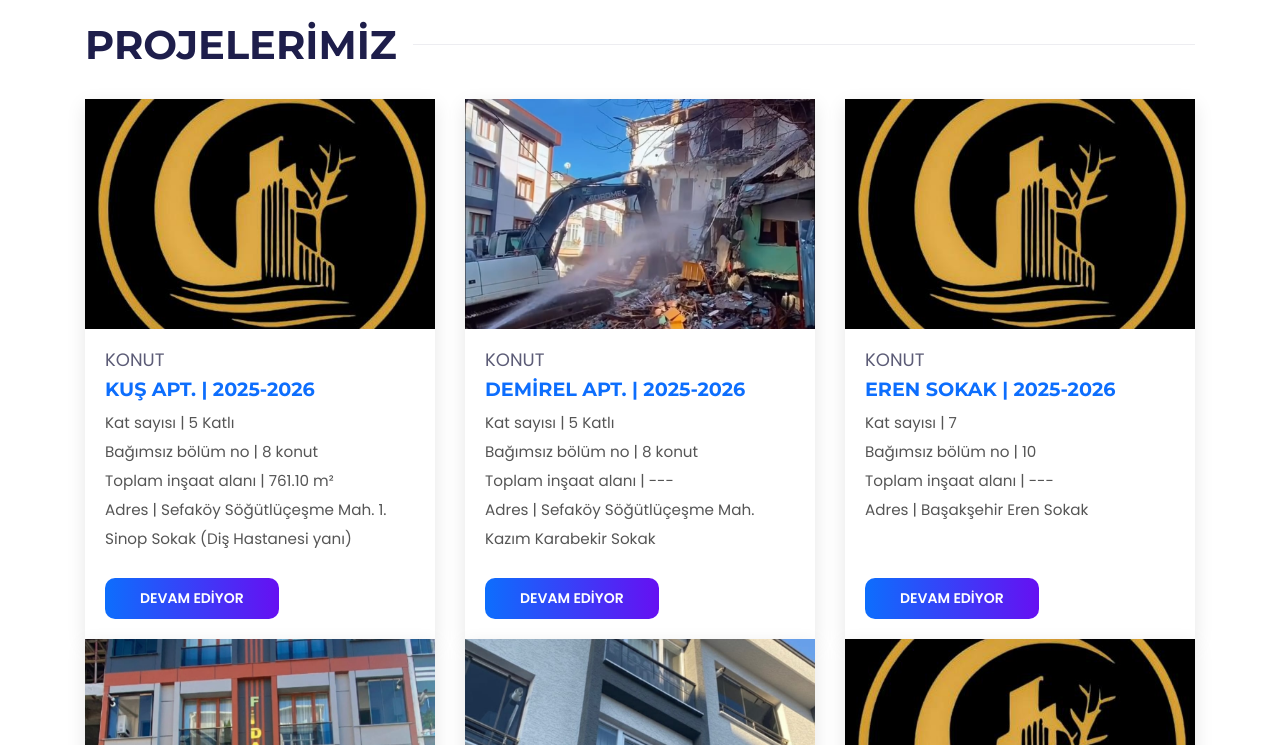
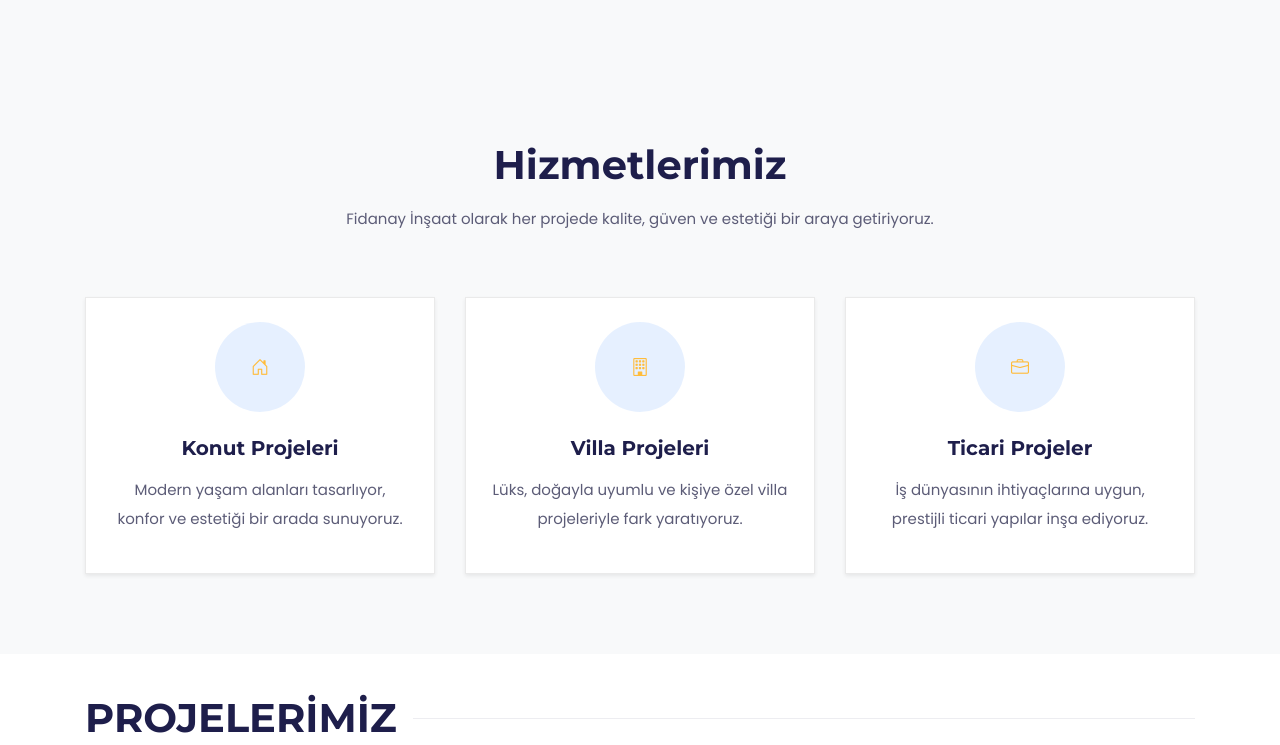
Before and after one commit to computhingss/Estate, a plain HTML site: page index.html in a window 1280 px wide. Shown: the part 1345-2090 px from the top of the page. Drawn offline with nearby package versions, Linux system fonts and the light colour scheme; some packages are replaced by stand-ins of ours.

Commit message:
hizmetler eklendi

```diff
--- a/index.html
+++ b/index.html
@@ -44,6 +44,21 @@
 
 
   <style>
+
+    body {
+  padding-top: 80px; /* navbar yüksekliği kadar */
+}
+
+    html {
+  scroll-behavior: smooth;
+  scroll-padding-top: 90px; /* navbar yüksekliği kadar boşluk bırakır */
+}
+
+
+.col-lg-4.col-sm-6 {
+  margin-bottom: 2rem !important;
+}
+
     /* Sosyal ikonlar */
     .social-icons a {
       margin-left: 0.5rem;
@@ -156,6 +171,46 @@
 
 
 
+#hizmetler {
+  padding: 80px 0;
+}
+
+.service-card {
+  background: #fff;
+  transition: all 0.3s ease;
+  border: 1px solid #eaeaea;
+}
+
+.service-card:hover {
+  transform: translateY(-6px);
+  box-shadow: 0 12px 28px rgba(0, 0, 0, 0.1);
+  border-color: #ffbc3b;
+}
+
+.icon-wrapper {
+  width: 90px;
+  height: 90px;
+  margin: 0 auto;
+  display: flex;
+  align-items: center;
+  justify-content: center;
+  background: rgba(13, 110, 253, 0.1);
+  border-radius: 50%;
+  transition: all 0.3s ease;
+}
+
+.service-card:hover .icon-wrapper {
+  background: #ffbc3b;
+}
+
+.service-card:hover .icon-wrapper i {
+  color: #fff !important;
+}
+/*
+.section-title {
+  font-weight: 700;
+  color: #ffbc3b;
+} */
 
 
 
@@ -256,6 +311,9 @@
   </section>
   <!-- /hero slider -->
 
+
+
+
 <!-- HAKKIMIZDA -->
 <section class="section bg-light py-5">
   <div class="container">
@@ -285,6 +343,65 @@
   </div>
 </section>
 <!-- /HAKKIMIZDA -->
+
+<!-- =================================
+     Hizmetlerimiz
+================================== -->
+<section id="hizmetler" class="section bg-light">
+  <div class="container">
+    <div class="row justify-content-center text-center mb-5">
+      <div class="col-lg-8">
+        <h2 class="section-title mb-3">Hizmetlerimiz</h2>
+        <p class="">
+          Fidanay İnşaat olarak her projede kalite, güven ve estetiği bir araya getiriyoruz.
+        </p>
+      </div>
+    </div>
+
+    <div class="row g-4">
+
+      <!-- Hizmet 1: Konut Projeleri -->
+      <div class="col-lg-4 col-md-6">
+        <div class="service-card text-center p-4 shadow-sm rounded-4 h-100">
+          <div class="icon-wrapper mb-4">
+            <i class="bi bi-house-door fs-1 text-primary"></i>
+          </div>
+          <h4 class="mb-3 fw-bold text-dark">Konut Projeleri</h4>
+          <p class="">
+            Modern yaşam alanları tasarlıyor, konfor ve estetiği bir arada sunuyoruz.
+          </p>
+        </div>
+      </div>
+
+      <!-- Hizmet 2: Villa Projeleri -->
+      <div class="col-lg-4 col-md-6">
+        <div class="service-card text-center p-4 shadow-sm rounded-4 h-100">
+          <div class="icon-wrapper mb-4">
+            <i class="bi bi-building fs-1 text-primary"></i>
+          </div>
+          <h4 class="mb-3 fw-bold text-dark">Villa Projeleri</h4>
+          <p class="">
+            Lüks, doğayla uyumlu ve kişiye özel villa projeleriyle fark yaratıyoruz.
+          </p>
+        </div>
+      </div>
+
+      <!-- Hizmet 3: Ticari Projeler -->
+      <div class="col-lg-4 col-md-6">
+        <div class="service-card text-center p-4 shadow-sm rounded-4 h-100">
+          <div class="icon-wrapper mb-4">
+            <i class="bi bi-briefcase fs-1 text-primary"></i>
+          </div>
+          <h4 class="mb-3 fw-bold text-dark">Ticari Projeler</h4>
+          <p class="">
+            İş dünyasının ihtiyaçlarına uygun, prestijli ticari yapılar inşa ediyoruz.
+          </p>
+        </div>
+      </div>
+
+    </div>
+  </div>
+</section>
 
 
   <!-- courses -->
```
